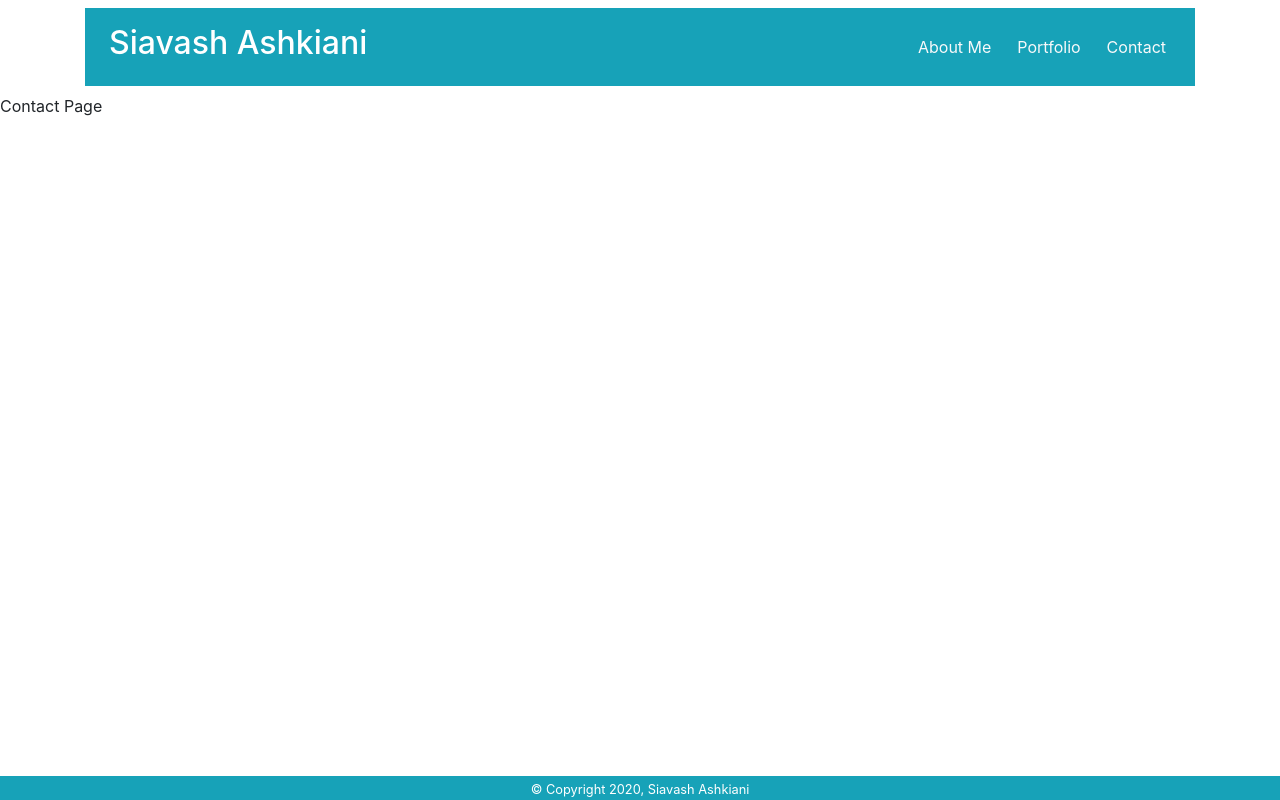
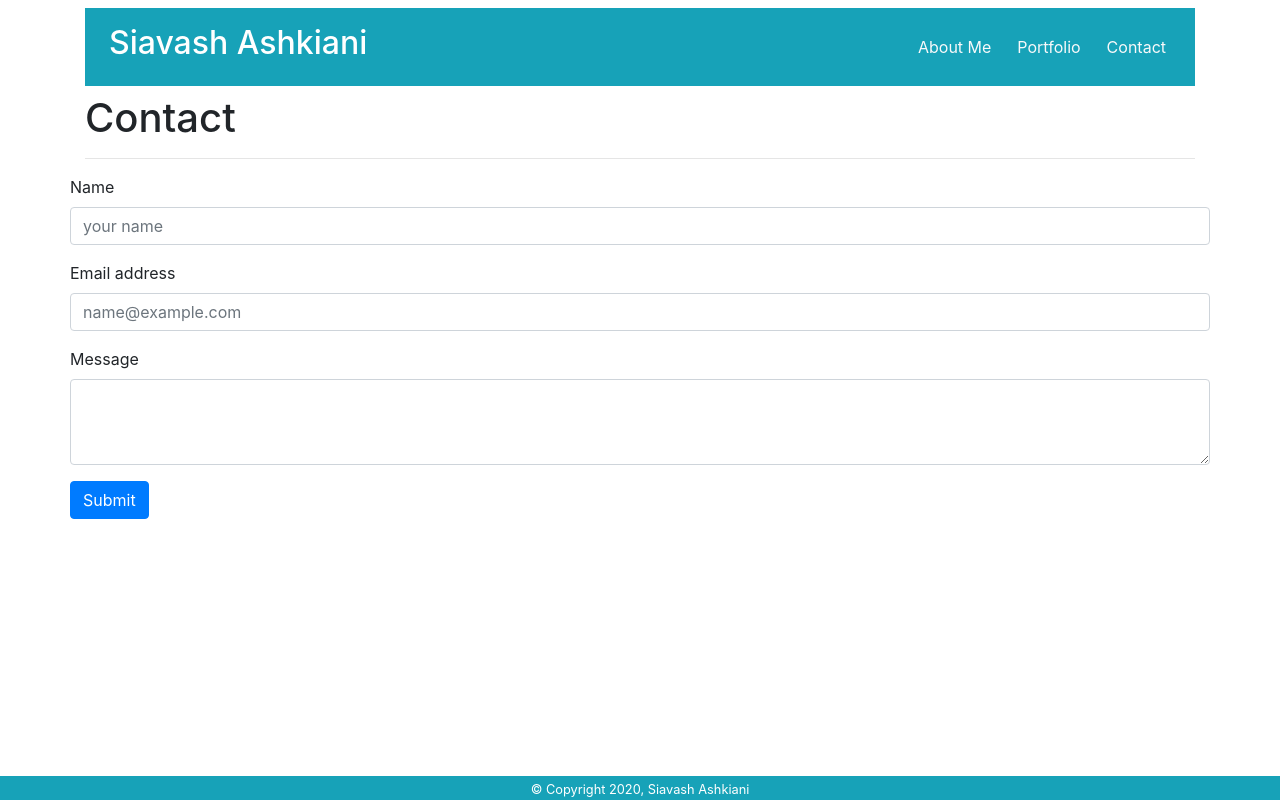
Before and after one commit to ashkiani/react-portfolio, a React (Create React App) app in the folder client/: page /contact in a window 1280 px wide. Built offline with nearby package versions, Linux system fonts and the light colour scheme.

Commit message:
Updated the Contact component

```diff
--- a/client/src/components/Contact/index.jsx
+++ b/client/src/components/Contact/index.jsx
@@ -2,8 +2,30 @@
 
 export default function index() {
     return (
-        <div>
-            Contact Page
+        <div className="container">
+            <div className="row">
+                <div className="col-md-12">
+                    <h1>Contact</h1>
+                    <hr />
+                </div>
+                <form className="w-100">
+                    <div className="form-group">
+                        <label for="exampleFormControlInput1">Name</label>
+                        <input type="name" className="form-control" id="exampleFormControlInput1" placeholder="your name" />
+                    </div>
+                    <div className="form-group">
+                        <label for="exampleFormControlInput1">Email address</label>
+                        <input type="email" className="form-control" id="exampleFormControlInput1" placeholder="name@example.com" />
+                    </div>
+
+                    <div className="form-group">
+                        <label for="exampleFormControlTextarea1">Message</label>
+                        <textarea className="form-control" id="exampleFormControlTextarea1" rows="3"></textarea>
+                    </div>
+                    <button type="button" className="btn btn-primary" id="btnSubmit">Submit</button>
+                </form>
+
+            </div>
         </div>
     )
 }
```
